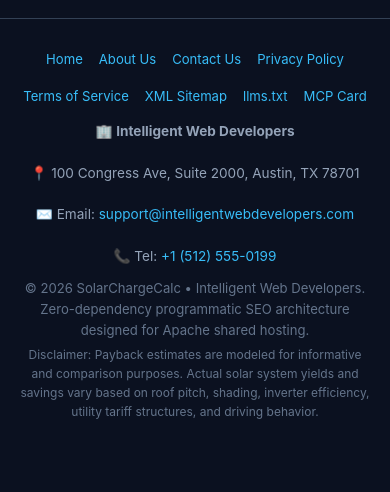
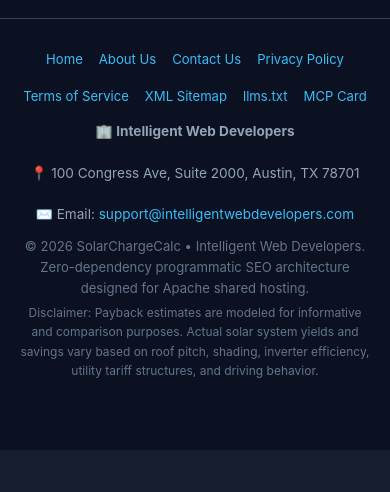
Before and after one commit to roshanchoudhury/solar-ev-payback-calculator, a PHP site: page / in a window 390 px wide; the page is wider, and only the part inside the window is pictured. Shown: the part 5664-6156 px from the top of that part. After the commit the page ends 6114 px from the top of that part, so only its background shows below. Run offline with PHP 8.4, Linux system fonts and the light colour scheme.

Commit message:
fix: remove dummy phone number from footer, schema, and markdown output

```diff
--- a/index.php
+++ b/index.php
@@ -265,7 +265,6 @@ if ($wantsMarkdown) {
     echo "- **Publisher**: Intelligent Web Developers\n";
     echo "- **Website**: https://intelligentwebdevelopers.com\n";
     echo "- **Contact Email**: support@intelligentwebdevelopers.com\n";
-    echo "- **Telephone**: +1-512-555-0199\n";
     echo "- **Physical Address**: 100 Congress Avenue, Suite 2000, Austin, TX 78701, United States\n";
     echo "- **About Us**: https://intelligentwebdevelopers.com/about-us/\n";
     echo "- **Contact Page**: https://intelligentwebdevelopers.com/contact-us/\n";
@@ -301,7 +300,6 @@ $schemaData = [
             ],
             "description" => "Provider of intelligent web engineering, clean energy modeling calculators, and programmatic web solutions.",
             "email" => "support@intelligentwebdevelopers.com",
-            "telephone" => "+1-512-555-0199",
             "address" => [
                 "@type" => "PostalAddress",
                 "streetAddress" => "100 Congress Avenue, Suite 2000",
@@ -325,7 +323,6 @@ $schemaData = [
             "contactPoint" => [
                 [
                     "@type" => "ContactPoint",
-                    "telephone" => "+1-512-555-0199",
                     "contactType" => "customer support",
                     "email" => "support@intelligentwebdevelopers.com",
                     "url" => "https://intelligentwebdevelopers.com/contact-us/",
@@ -865,7 +862,6 @@ $schemaData = [
             <span>🏢 <strong>Intelligent Web Developers</strong></span>
             <span>📍 100 Congress Ave, Suite 2000, Austin, TX 78701</span>
             <span>✉️ Email: <a href="mailto:support@intelligentwebdevelopers.com" style="color: #38bdf8;">support@intelligentwebdevelopers.com</a></span>
-            <span>📞 Tel: <a href="tel:+15125550199" style="color: #38bdf8;">+1 (512) 555-0199</a></span>
         </div>
         <p>
             © <?= htmlspecialchars((string)$currentYear) ?> SolarChargeCalc • Intelligent Web Developers. Zero-dependency programmatic SEO architecture designed for Apache shared hosting.
```
